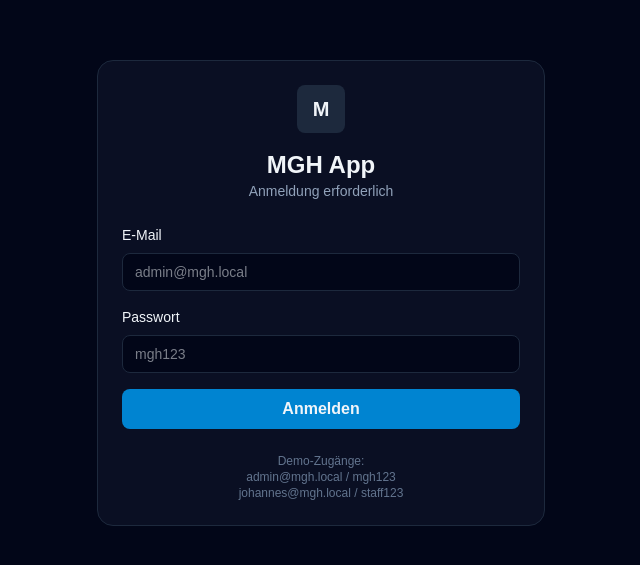
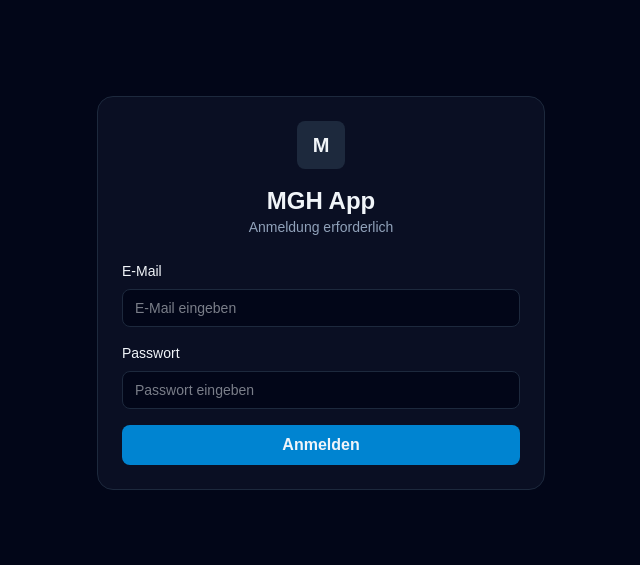
Before and after one commit to hans3n21/mgh-app, a Next.js app: page /signin in a window 1280 px wide. Shown: the part 107-672 px from the top of the page, without its empty margins (319-959 px from the left). Built offline with nearby package versions, Linux system fonts and the light colour scheme.

Commit message:
security: Remove login credentials from signin page for production

```diff
--- a/app/(auth)/signin/page.tsx
+++ b/app/(auth)/signin/page.tsx
@@ -75,7 +75,7 @@ export default function SignIn() {
                 value={email}
                 onChange={(e) => setEmail(e.target.value)}
                 className="w-full rounded-lg bg-slate-950 border border-slate-800 px-3 py-2 text-sm focus:outline-none focus:ring-2 focus:ring-sky-600"
-                placeholder="admin@mgh.local"
+                placeholder="E-Mail eingeben"
                 required
               />
             </div>
@@ -87,7 +87,7 @@ export default function SignIn() {
                 value={password}
                 onChange={(e) => setPassword(e.target.value)}
                 className="w-full rounded-lg bg-slate-950 border border-slate-800 px-3 py-2 text-sm focus:outline-none focus:ring-2 focus:ring-sky-600"
-                placeholder="mgh123"
+                placeholder="Passwort eingeben"
                 required
               />
             </div>
@@ -106,12 +106,6 @@ export default function SignIn() {
               {loading ? 'Anmelden...' : 'Anmelden'}
             </button>
           </form>
-
-          <div className="mt-6 text-xs text-slate-500 text-center">
-            <div>Demo-Zugänge:</div>
-            <div>admin@mgh.local / mgh123</div>
-            <div>johannes@mgh.local / staff123</div>
-          </div>
         </div>
       </div>
 
```
